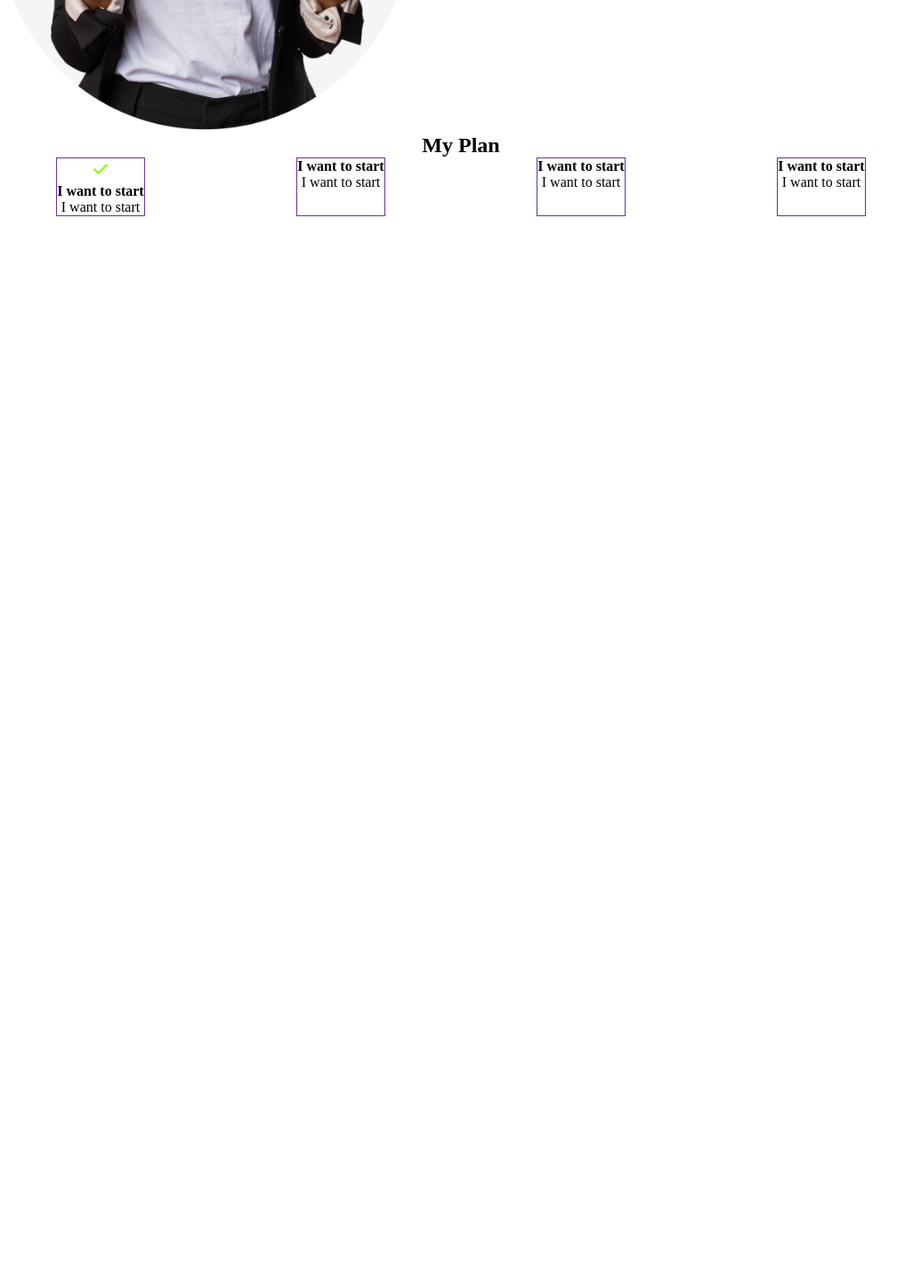
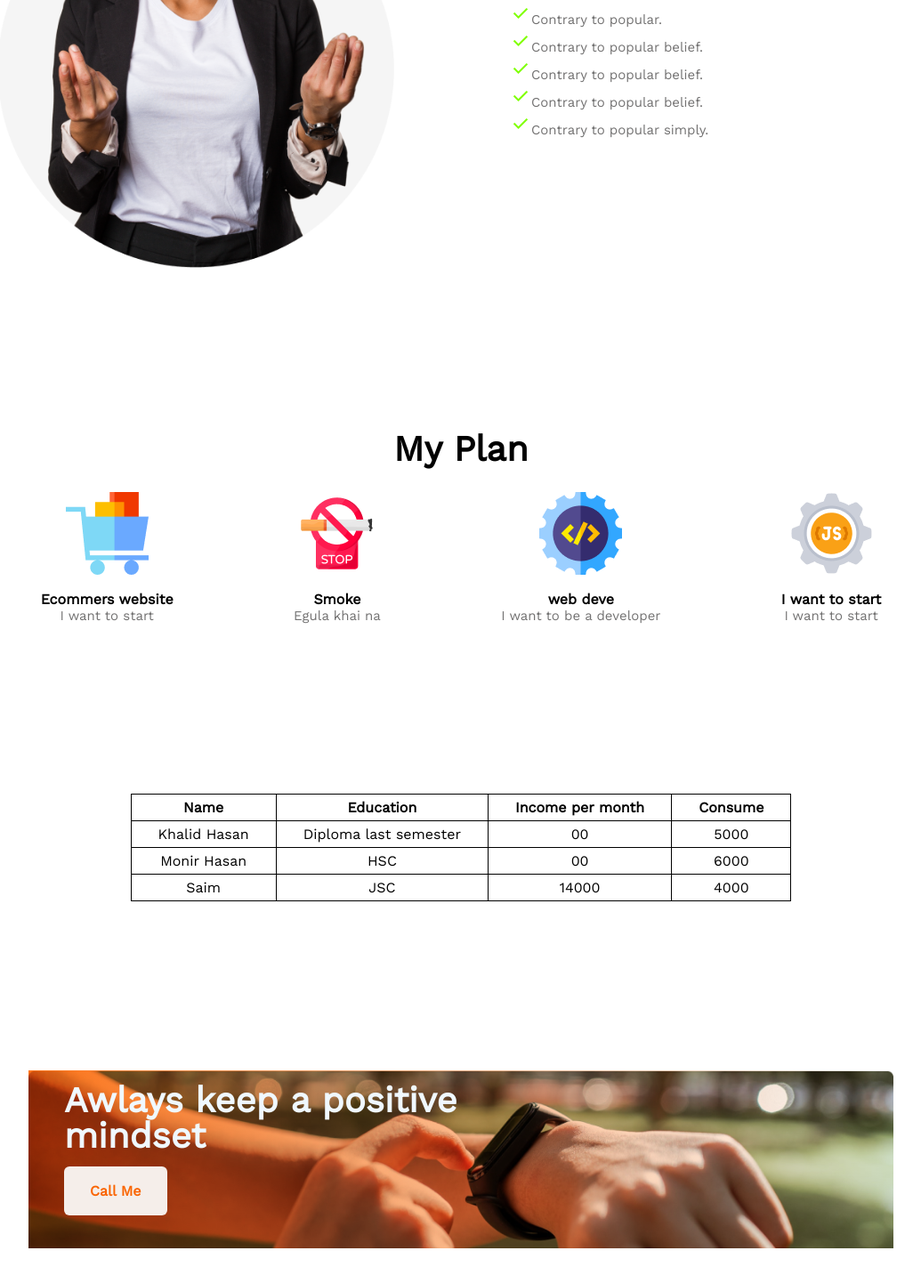
Before and after one commit to khalidhasan8880/new-year-new-me, a plain HTML site: page index.html in a window 1280 px wide. Shown: the part 1290-2732 px from the top of the page at 89% size, without its empty margins (122-1157 px from the left). Before the commit the page ends 1533 px from the top, so only its background shows below. Drawn offline with nearby package versions, Linux system fonts and the light colour scheme.

Commit message:
all done

```diff
--- a/index.html
+++ b/index.html
@@ -9,20 +9,25 @@
     <link rel="stylesheet" href="style.css">
     <link rel="stylesheet"
         href="https://fonts.googleapis.com/css2?family=Material+Symbols+Outlined:opsz,wght,FILL,GRAD@20..48,100..700,0..1,-50..200" />
+    <link rel="preconnect" href="https://fonts.googleapis.com">
+    <link rel="preconnect" href="https://fonts.gstatic.com" crossorigin>
+    <link href="https://fonts.googleapis.com/css2?family=Inter&family=Open+Sans&family=Work+Sans&display=swap"
+        rel="stylesheet">
+
 </head>
 
 <body>
     <header>
         <div class="banner">
-            <h2 class="margin">All Thinks Are
+            <h2 class="big-margin banner-title">All Thinks Are
                 Possible If You
                 believe
             </h2>
-            <p class="margin">Lorem ipsum dolor sit amet consectetur adipisicing elit. Nihil facere deleniti voluptates!
+            <p class="big-margin">Lorem ipsum dolor sit amet consectetur adipisicing elit. Nihil facere deleniti voluptates!
                 Autem facilis in assumenda recusandae, dignissimos ipsa! Minus, tempore?
                 acere deleniti voluptates! Autem facilis in assumenda recusandae
             </p>
-            <button class="margin">Contact Me</button>
+            <button class="big-margin primary-btn">Contact Me</button>
         </div>
     </header>
 
@@ -32,14 +37,15 @@
 
     <main>
         <section class="first-blog">
-            <div>
+            <div class="common-width">
                 <img class="blog-img" src="images/person.png" alt="">
             </div>
-            <div>
-                <h2>My failures of previous year</h2>
-                <p>Lorem ipsum dolor sit amet consectetur adipisicing elit. Dolores aut commodi veritatis soluta totam,
-                    ullam quidem quod, pariatur repudiandae maxime omnis temporibus!</p>
-                <ul class="blog-check-list">
+            <div class="common-width">
+                <h2 class="big-margin large-text">My failures of previous year</h2>
+                <p class="small-margin small-text">Lorem ipsum dolor sit amet consectetur adipisicing elit. Dolores aut commodi veritatis soluta
+                    totam,ullam quidem quod, pariatur repudiandae maxime omnis temporibus!</p>
+
+                <ul class="blog-check-list big-margin small-text">
                     <li><span class="material-symbols-outlined">check</span>Contrary to popular.</li>
                     <li><span class="material-symbols-outlined">check</span>Contrary to popular belief.</li>
                     <li><span class="material-symbols-outlined">check</span>Contrary to popular belief.</li>
@@ -50,27 +56,74 @@
         </section>
 
         <section class="plan-section">
-            <h2>My Plan</h2>
-            <div class="plans">
+            <h2 class="big-margin large-text">My Plan</h2>
+            <div class="plans big-margin">
                 <div class="plan">
-                    <span class="material-symbols-outlined">check</span>
-                    <h4>I want to start</h4>
-                    <p>I want to start</p>
+                    <img class="big-margin" src="images/icons/ecom.png" alt="">
+                    <h4>Ecommers website</h4>
+                    <p class="small-text">I want to start</p>
                 </div>
                 <div class="plan">
-                    <h4>I want to start</h4>
-                    <p>I want to start</p>
+                    <img class="big-margin" src="images/icons/smoke.png" alt="">
+                    <h4>Smoke</h4>
+                    <p class="small-text"> Egula khai na</p>
                 </div>
                 <div class="plan">
-                    <h4>I want to start</h4>
-                    <p>I want to start</p>
+                    <img class="big-margin" src="images/icons/web.png" alt="">
+                    <h4>web deve</h4>
+                    <p class="small-text">I want to be a developer</p>
                 </div>
                 <div class="plan">
+                    <img class="big-margin" src="images/icons/js.png" alt="">
                     <h4>I want to start</h4>
-                    <p>I want to start</p>
+                    <p class="small-text">I want to start</p>
                 </div>
             </div>
         </section>
+
+
+        <section class="table-section">
+            <table>
+                <tbody>
+                    <tr>
+                        <th>Name</th>
+                        <th>Education</th>
+                        <th>Income per month</th>
+                        <th>Consume</th>
+                    </tr>
+                    <tr>
+                        <td>Khalid Hasan</td>
+                        <td>Diploma last semester</td>
+                        <td>00</td>
+                        <td>5000</td>
+                    </tr>
+                    <tr>
+                        <td>Monir Hasan</td>
+                        <td>HSC</td>
+                        <td>00</td>
+                        <td>6000</td>
+                    </tr>
+                    <tr>
+                        <td>Saim</td>
+                        <td>JSC</td>
+                        <td>14000</td>
+                        <td>4000</td>
+                    </tr>
+                </tbody>
+            </table>
+        </section>
+
+
+
+        <section class="blend-section">
+            <div class="linear-gradient">
+                <div>
+                    <h2 class="large-text big-margin">Awlays keep a positive mindset</h2>
+                    <button class="opposite-btn">Call Me</button>
+                </div>
+            </div>
+        </section>
+
 
     </main>
 
@@ -83,7 +136,21 @@
 
 
     <footer>
-
+        <div class="common-width">
+            <h2 class="big-margin large-text">Future</h2>
+            <p class="small-text">There are many variations of passages of Lorem Ipsum available, but the majority have suffered alteration
+                in some form, by injected humour, or randomised words</p>
+            <h6 class="small-text big-margin">Email : khalidhasan8880@gmail.com</h6>
+            <h6 class="small-text big-margin">Phone : 01619167602</h6>
+            <img src="images/icons/fb.png" alt="">
+            <img src="images/icons/youtube.png" alt="">
+            <img src="images/icons/twitter.png" alt="">
+        </div>
+        <div class="common-width">
+            <h4 class="big-margin large-text">Subscribe</h4>
+            <input class="big-margin" type="email" placeholder="email" name="" id="">
+            <button class="small-margin primary-btn">Subscribe</button>
+        </div>
     </footer>
 </body>
 
--- a/style.css
+++ b/style.css
@@ -1,31 +1,83 @@
-*{
+* {
+    font-family: 'Work Sans';
     margin: 0;
+    box-sizing: border-box;
 }
 
 /* common styles */
-main{
+.primary-btn{
+    align-items: center;
+    background-color: #fa6400;
+    border: none;
+    border-radius: 6px;
+    color: #fff;
+    font-size: 20px;
+    font-weight: 700;
+    padding: 18px 29px;
+    width: auto;
+}
+/* opposite or nagetive from primary-btn  button style */
+.opposite-btn{
+    align-items: center;
+    background-color: #f5eeea;
+    border: none;
+    border-radius: 6px;
+    color: #fa6400;
+    font-size: 16px;
+    font-weight: 700;
+    padding: 18px 29px;
+    width: auto;
+
+}
+main {
     margin: 0 100px;
 }
-.small-margin{
 
+.large-text{
+    font-weight: 600;
+    font-size: 40px;
+    line-height: 40px;
 }
-.big-margin{
-
+.small-text {
+    font-weight: 400;
+    font-size: 15px;
+    line-height: 19px;
+    color: #737272;
 }
 
+.small-margin {
+    margin: 9px 0;
+}
+
+.big-margin {
+    margin: 14px 0;
+}
+
+.common-width {
+    width: 480px;
+    /* common width for some common div */
+}
+
+section {
+    margin: 180px 0px;
+}
+
+
 /* google icon styles */
+
 .material-symbols-outlined {
     color: chartreuse;
-  font-variation-settings:
-  'FILL' 0,
-  'wght' 200,
-  'GRAD' 0,
-  'opsz' 40,
+    font-variation-settings:
+        'FILL' 0,
+        'wght' 200,
+        'GRAD' 0,
+        'opsz' 40,
 
 }
 
 /* header style start */
-header{
+
+header {
     height: 800px;
     width: 100%;
     background-image: url('images/banner/banner1.png');
@@ -35,20 +87,28 @@ header{
     align-items: center;
     text-align: right;
 }
-.banner{
+
+.banner {
     width: 40%;
     margin-right: 100px;
 }
-/* header style end */
+
+.banner-title {
+    font-weight: 700;
+    font-size: 55px;
+    line-height: 66px;
+
+}
+
+
 
 /* fist blog style start */
-.first-blog > div{
-    width: 500px;
-}
-.blog-img{
+
+.blog-img {
     width: 100%;
 }
-.first-blog{
+
+.first-blog {
     display: flex;
     justify-content: space-between;
     align-items: center;
@@ -58,26 +118,79 @@ header{
 .blog-check-list {
     list-style: none;
     position: relative;
-    right: 41px;
-    font-size: larger;
+    right: 45px;
 
 }
 
-.blog-check-list li{
-    margin: 11px;
+.blog-check-list li {
+    margin: 2px 0;
 
 }
 
-
 /* start plan section style */
 
-.plan-section{
+.plan-section {
     text-align: center;
 }
-.plans{
+
+.plans {
     display: flex;
     justify-content: space-around;
 }
-.plan{
-    border: 1px solid rebeccapurple;
+
+
+/* linear gradient style start */
+.blend-section {
+    display: flex;
+    justify-content: center;
 }
+
+.linear-gradient {
+    width: 90%;
+    height: 200px;
+    background-image: linear-gradient(to right, rgb(255, 117, 25), rgb(255, 255, 255)) , url('images/watch.png');
+    background-size: cover;
+    background-blend-mode:multiply;
+    color: aliceblue;
+
+}
+
+.linear-gradient > div {
+    width: 50%;
+    margin-left: 40px;
+    margin-top: 10px;
+}
+
+/* table styles */
+.table-section {
+    display: flex;
+    justify-content: center;
+}
+
+table,
+th,
+td {
+    border-collapse: collapse;
+    border: 1px solid black;
+    margin: 10px;
+    padding: 5px 30px;
+    text-align: center;
+}
+
+/* footer style start  */
+
+footer {
+    display: flex;
+    justify-content: space-between;
+    align-items: center;
+    width: 100%;
+    height: 500px;
+    background-color: black;
+    color: aliceblue;
+    padding: 100px;
+}
+footer input{
+    height: 50px;
+    width: 100%;
+    padding: 5px;
+}
```
